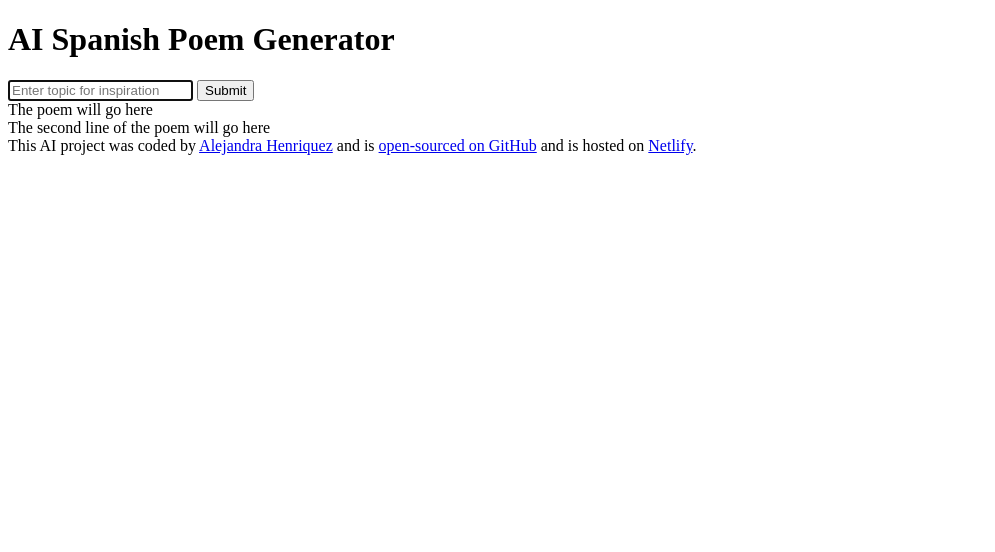
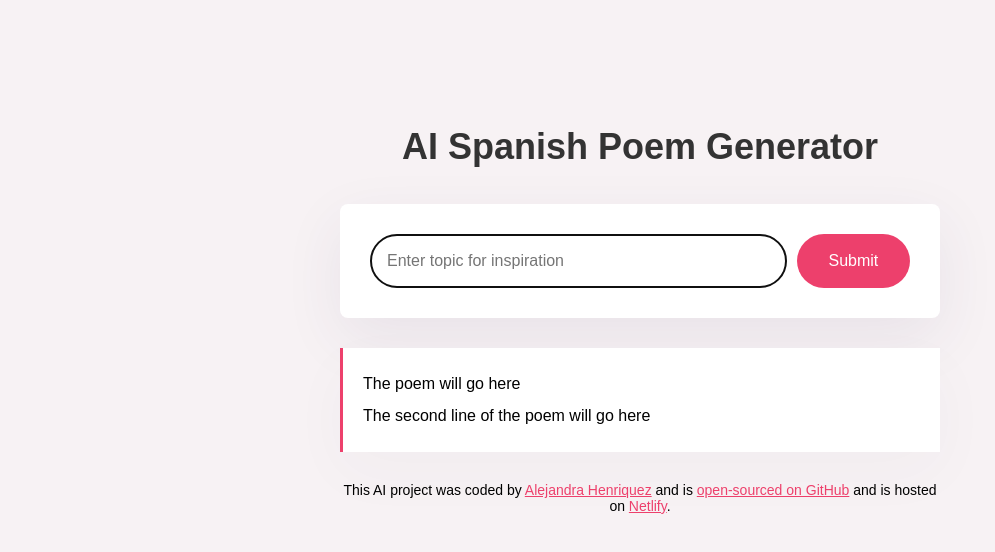
Before and after one commit to alehenriquez-cat/spanish-poem-generator, a plain HTML site: page index.html in a window 1280 px wide. Shown: the whole page, without its empty margins (0-995 px from the left). Drawn offline with Linux system fonts and the light colour scheme; a script that the page names is missing.

Commit message:
Added styling to project

```diff
--- a/index.html
+++ b/index.html
@@ -3,10 +3,11 @@
   <head>
     <meta charset="UTF-8" />
     <meta name="viewport" content="width=device-width, initial-scale=1.0" />
-    <link rel="stylesheet" href="style.css" />
+    <link rel="stylesheet" href="src/style.css" />
     <title>AI Spanish Poem Generator</title>
   </head>
   <body>
+    <div class="container">
       <header>
         <h1>AI Spanish Poem Generator</h1>
       </header>
@@ -18,10 +19,11 @@
             autofocus
             required
             autocomplete="off"
+            class="prompt-input"
           />
-        <input type="submit" />
+          <input type="submit" class="submit-button" />
         </form>
-      <div>
+        <div class="poem">
           The poem will go here
           <br />
           The second line of the poem will go here
@@ -39,10 +41,13 @@
           >open-sourced on GitHub</a
         >
         and is hosted on
-      <a href="https://spanish-poem-generator-ale.netlify.app/" target="_blank"
+        <a
+          href="https://spanish-poem-generator-ale.netlify.app/"
+          target="_blank"
           >Netlify</a
         >.
       </footer>
+    </div>
     <script src="src/index.jss"></script>
   </body>
 </html>
--- a/src/style.css
+++ b/src/style.css
@@ -0,0 +1,68 @@
+body {
+  background-color: #f7f2f4;
+  font-family: Arial, Helvetica, sans-serif;
+}
+
+a {
+  color: #ed406c;
+}
+.container {
+  margin: 120px auto;
+  max-width: 600px;
+}
+
+header {
+  margin-bottom: 30px;
+}
+
+h1 {
+  font-weight: 800;
+  font-size: 36px;
+  line-height: 1.5;
+  color: #333333;
+  text-align: center;
+}
+
+form {
+  padding: 30px;
+  background-color: #ffffff;
+  border-radius: 8px;
+  box-shadow: 0px 20px 60px rgba(65, 50, 100, 0.08);
+  display: flex;
+  margin-bottom: 30px;
+}
+.prompt-input {
+  padding: 16px;
+  border: 1px solid rgba(39, 33, 66, 05);
+  width: 80%;
+  font-size: 16px;
+  border-radius: 50px;
+  line-height: 20px;
+  color: #333333;
+}
+
+.submit-button {
+  margin-left: 10px;
+  background-color: #ed406c;
+  color: #ffffff;
+  border: none;
+  font-size: 16px;
+  border-radius: 50px;
+  width: 120px;
+  padding: 15px 30px;
+}
+
+.poem {
+  font-size: 16px;
+  background-color: #ffffff;
+  padding: 20px;
+  line-height: 2;
+  border-left: 3px solid #ed406c;
+  box-shadow: 0px 20px 60px rgba(65, 50, 100, 0.03);
+}
+
+footer {
+  text-align: center;
+  margin-top: 30px;
+  font-size: 14px;
+}
```
Lines whose indentation alone changed are shown as unchanged.
